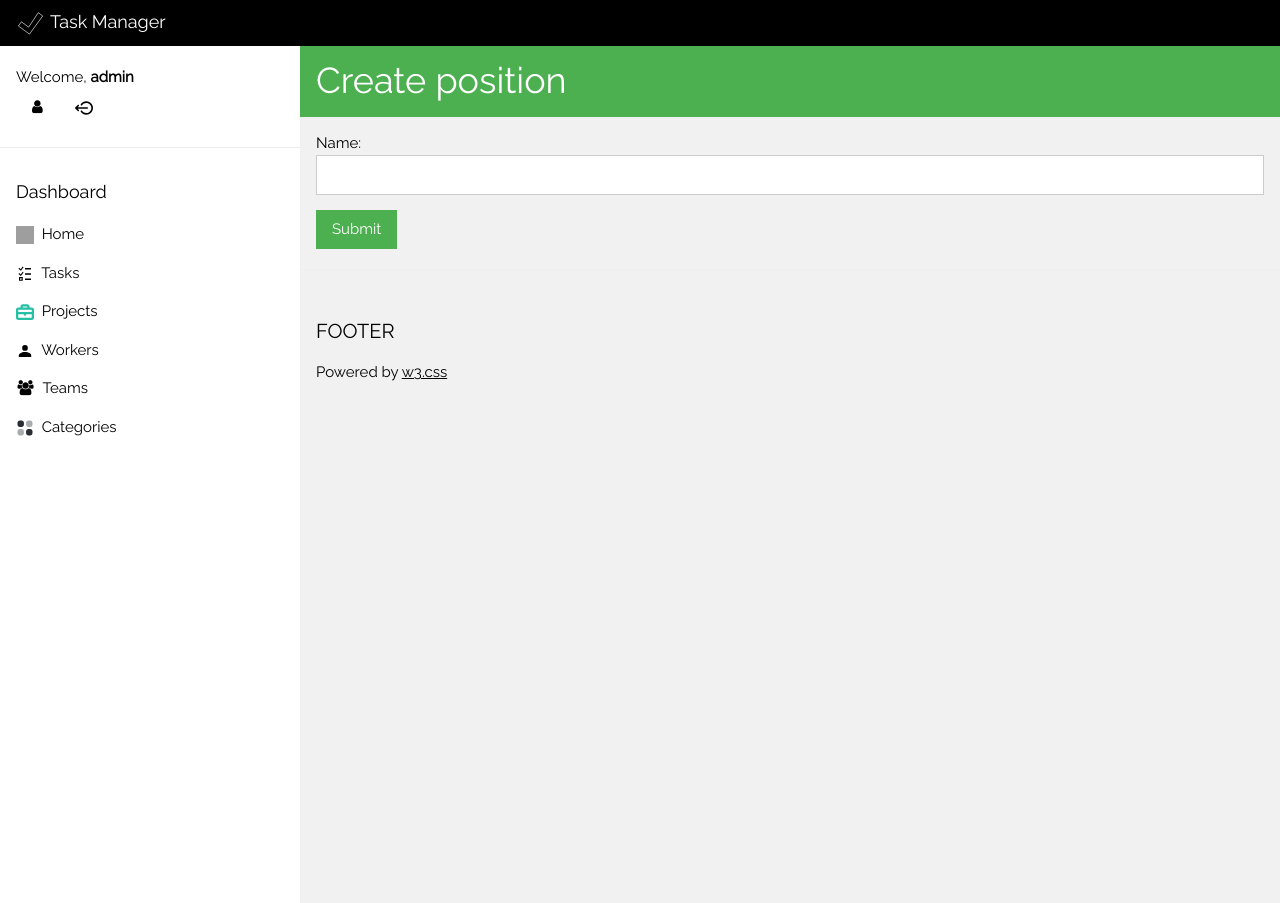
After one commit to Wenhun/it_company_task_manager, a Django app: page /categories/position/create in a window 1280 px wide. The commit adds this page. Run offline with Django 5.2, Linux system fonts and the light colour scheme; a user stored in the database is signed in; grey boxes are pictures that could not be loaded.

Commit message:
add create, update and delete pages for 'Position' model.

```diff
--- a/task_manager/forms.py
+++ b/task_manager/forms.py
@@ -1,7 +1,7 @@
 from django import forms
 from django.contrib.auth import get_user_model
 
-from task_manager.models import Task, Project, TaskType
+from task_manager.models import Task, Project, TaskType, Position
 
 
 class TaskForm(forms.ModelForm):
@@ -44,3 +44,12 @@ class TaskTypeForm(forms.ModelForm):
         widgets = {
             "name": forms.TextInput(attrs={"class": "w3-input w3-border"}),
         }
+
+
+class PositionForm(forms.ModelForm):
+    class Meta:
+        model = Position
+        fields = "__all__"
+        widgets = {
+            "name": forms.TextInput(attrs={"class": "w3-input w3-border"}),
+        }
--- a/task_manager/urls.py
+++ b/task_manager/urls.py
@@ -18,7 +18,10 @@ from task_manager.views import (index,
                                 categories,
                                 TaskTypeCreateView,
                                 TaskTypeUpdateView,
-                                TaskTypeDeleteView)
+                                TaskTypeDeleteView,
+                                PositionCreateView,
+                                PositionUpdateView,
+                                PositionDeleteView)
 
 app_name = "task_manager"
 
@@ -42,4 +45,7 @@ urlpatterns = [
     path("categories/task_type/create", TaskTypeCreateView.as_view(), name="categories-task-type-create"),
     path("categories/task_type/<int:pk>/update", TaskTypeUpdateView.as_view(), name="categories-task-type-update"),
     path("categories/task_type/<int:pk>/delete", TaskTypeDeleteView.as_view(), name="categories-task-type-delete"),
+    path("categories/position/create", PositionCreateView.as_view(), name="categories-position-create"),
+    path("categories/position/<int:pk>/update", PositionUpdateView.as_view(), name="categories-position-update"),
+    path("categories/position/<int:pk>/delete", PositionDeleteView.as_view(), name="categories-position-delete"),
 ]
--- a/task_manager/views.py
+++ b/task_manager/views.py
@@ -8,7 +8,7 @@ from django.shortcuts import render, get_object_or_404, redirect
 from django.urls import reverse_lazy
 from django.views import generic
 
-from task_manager.forms import TaskForm, ProjectForm, TaskTypeForm
+from task_manager.forms import TaskForm, ProjectForm, TaskTypeForm, PositionForm
 from task_manager.models import Task, Project, Team, TaskType, Position
 
 
@@ -203,3 +203,20 @@ class TaskTypeUpdateView(LoginRequiredMixin, generic.UpdateView):
 class TaskTypeDeleteView(LoginRequiredMixin, generic.DeleteView):
     model = TaskType
     success_url = reverse_lazy("task_manager:categories")
+
+
+class PositionCreateView(LoginRequiredMixin, generic.CreateView):
+    model = Position
+    form_class = PositionForm
+    success_url = reverse_lazy("task_manager:categories")
+
+
+class PositionUpdateView(LoginRequiredMixin, generic.UpdateView):
+    model = Position
+    form_class = PositionForm
+    success_url = reverse_lazy("task_manager:categories")
+
+
+class PositionDeleteView(LoginRequiredMixin, generic.DeleteView):
+    model = Position
+    success_url = reverse_lazy("task_manager:categories")
--- a/templates/task_manager/category.html
+++ b/templates/task_manager/category.html
@@ -21,13 +21,13 @@
     </table>
     <hr>
 
-    <h2>Positions <a class="w3-button w3-green" href="#">Add new</a></h2>
+    <h2>Positions <a class="w3-button w3-green" href="{% url 'task_manager:categories-position-create' %}">Add new</a></h2>
     <table class="w3-table w3-striped w3-white">
       {% for position in positions %}
       <tr class="w3-hover-blue">
         <td>{{ position.name }}</td>
-        <td><a class="w3-button w3-blue" href="#">Update</a></td>
-        <td><a class="w3-button w3-red" href="#">Delete</a></td>
+        <td><a class="w3-button w3-blue" href="{% url 'task_manager:categories-position-update' pk=position.pk %}">Update</a></td>
+        <td><a class="w3-button w3-red" href="{% url 'task_manager:categories-position-delete' pk=position.pk %}">Delete</a></td>
       </tr>
       {% endfor %}
     </table>
--- /dev/null
+++ b/templates/task_manager/position_confirm_delete.html
@@ -0,0 +1 @@
+{% include 'includes/confirm_delete.html' with object_name="position" %}
--- /dev/null
+++ b/templates/task_manager/position_form.html
@@ -0,0 +1,12 @@
+{% extends "base.html" %}
+
+{% block content %}
+  <header class="w3-container w3-green">
+    <h1>{{ object|yesno:"Update,Create" }} position</h1>
+  </header>
+  <form class="w3-container" action="" method="post" novalidate>
+    {% csrf_token %}
+    {{ form.as_p }}
+    <input type="submit" value="Submit" class="w3-button w3-green">
+  </form>
+{% endblock %}
```
Also changed, not shown: db.sqlite3.
